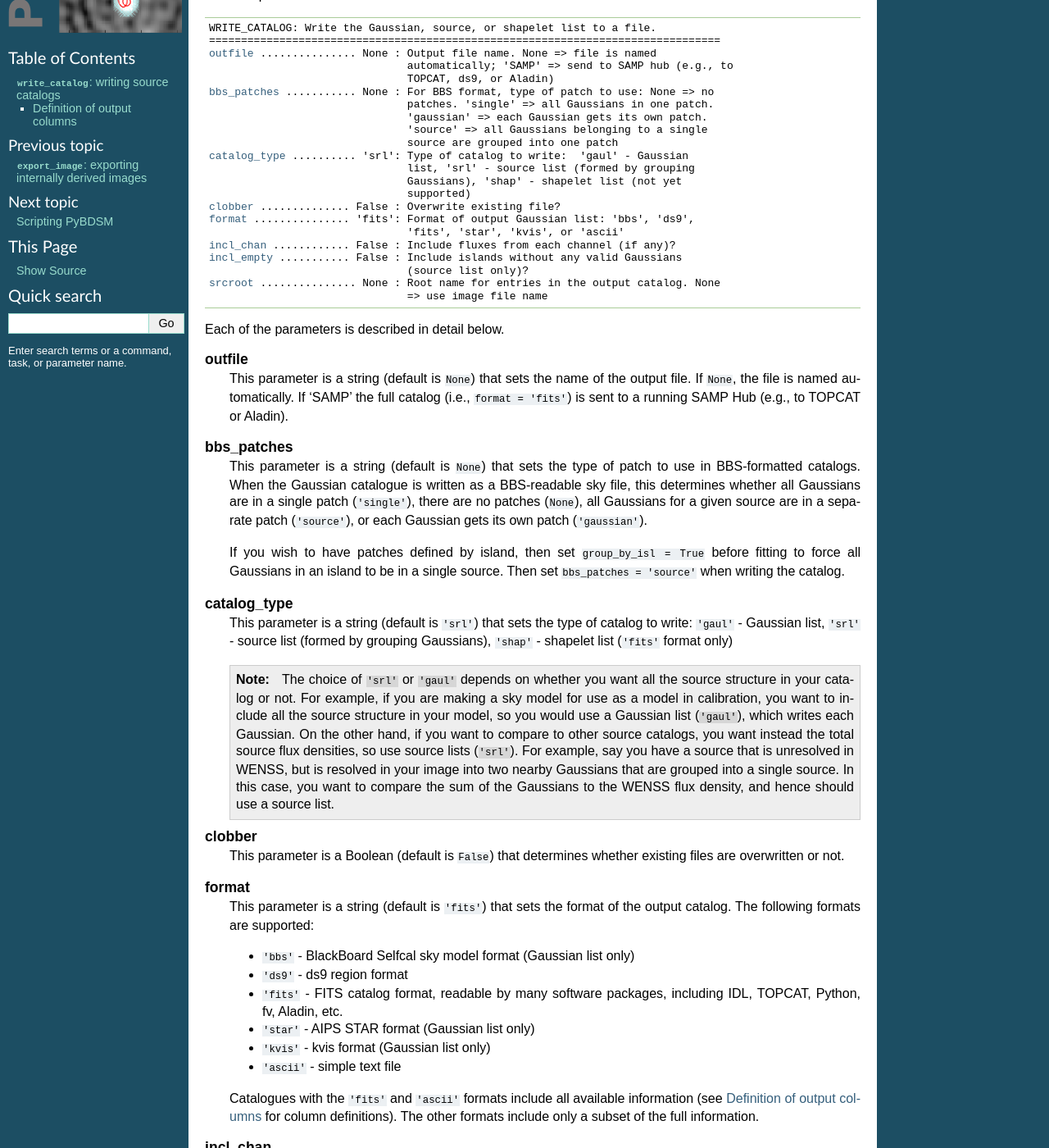
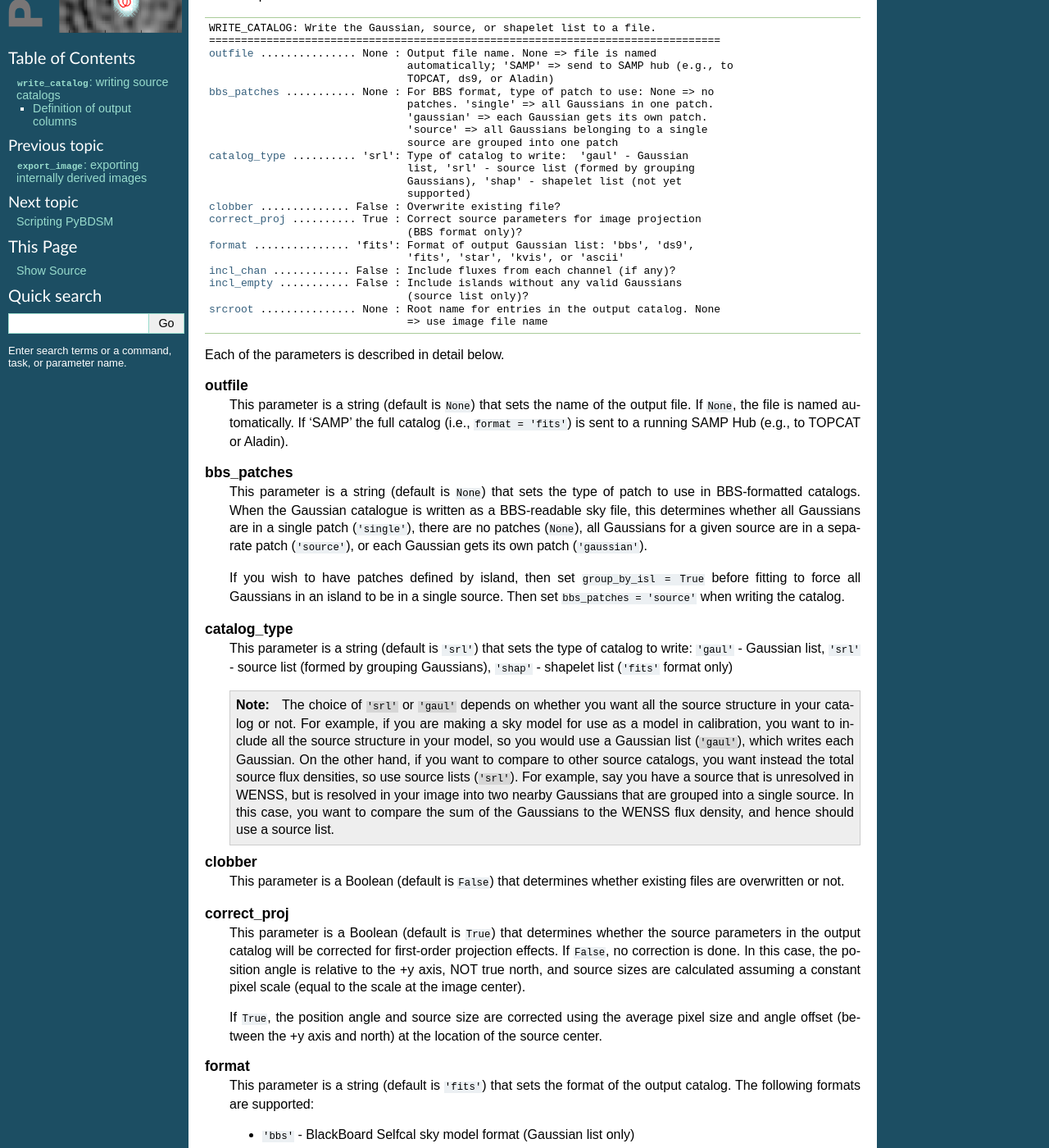
Before and after one commit to lofar-astron/PyBDSF, a Sphinx documentation site: the page built from doc/source/write_catalog.rst, in a window 1280 px wide and 1400 px high, scrolled down 285 px. Shown: the whole window at 82% size. Built offline with Sphinx 7.4.7, drawn with Linux system fonts in a browser that asks for light colours; formulas are drawn with MathJax 3; some of the changed text lies outside the part shown.

```diff
--- a/doc/source/conf.py
+++ b/doc/source/conf.py
@@ -50,7 +50,7 @@ copyright = u'2013, David Rafferty and Niruj Mohan'
 # The short X.Y version.
 version = '1.6'
 # The full version, including alpha/beta/rc tags.
-release = '1.6.0'
+release = '1.6.1'
 
 # The language for content autogenerated by Sphinx. Refer to documentation
 # for a list of supported languages.
--- a/doc/source/write_catalog.rst
+++ b/doc/source/write_catalog.rst
@@ -29,6 +29,8 @@ The task parameters are as follows:
                                    Gaussians), 'shap' - shapelet list (not yet
                                    supported)
     :term:`clobber` .............. False : Overwrite existing file?
+    :term:`correct_proj` .......... True : Correct source parameters for image projection
+                                   (BBS format only)?
     :term:`format` ............... 'fits': Format of output Gaussian list: 'bbs', 'ds9',
                                    'fits', 'star', 'kvis', or 'ascii'
     :term:`incl_chan` ............ False : Include fluxes from each channel (if any)?
@@ -65,6 +67,18 @@ Each of the parameters is described in detail below.
 
     clobber
         This parameter is a Boolean (default is ``False``) that determines whether existing files are overwritten or not.
+
+    correct_proj
+        This parameter is a Boolean (default is ``True``) that determines
+        whether the source parameters in the output catalog will be corrected
+        for first-order projection effects. If ``False``, no correction is done. In
+        this case, the position angle is relative to the +y axis, NOT true
+        north, and source sizes are calculated assuming a constant pixel scale
+        (equal to the scale at the image center).
+
+        If ``True``, the position angle and source size are corrected using the
+        average pixel size and angle offset (between the +y axis and north) at
+        the location of the source center.
 
     format
         This parameter is a string (default is ``'fits'``) that sets the format of the output catalog. The following formats are supported:
```
Also changed, not shown: doc/source/process_image.rst (+2 -7 lines), doc/source/whats_new.rst (+12 -0 lines).
